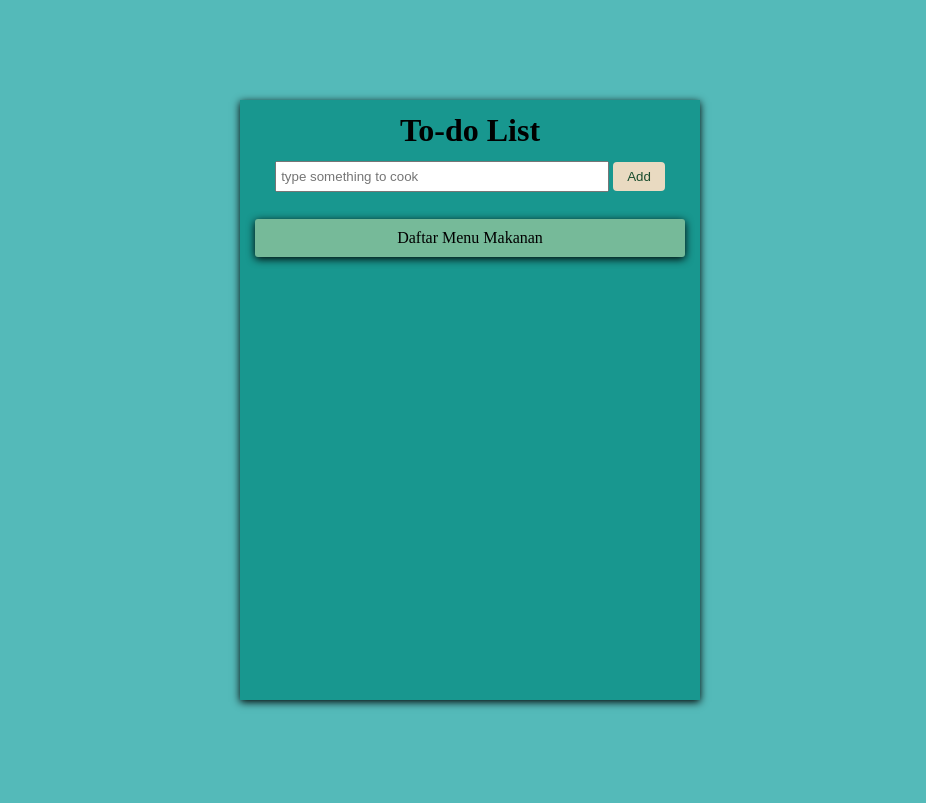
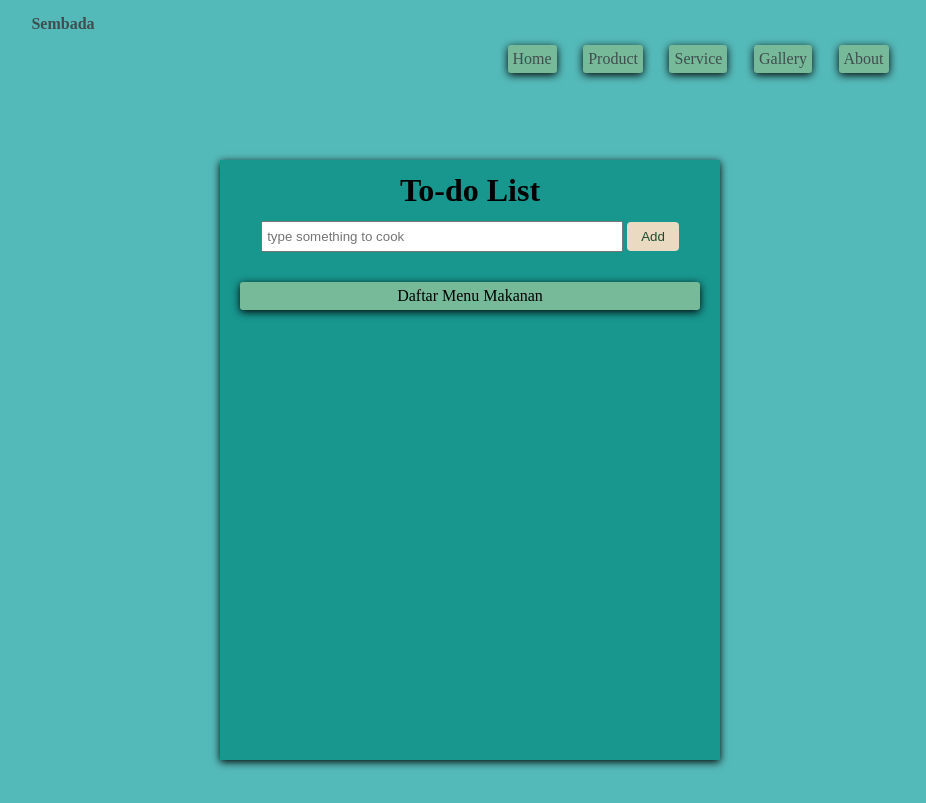
Before and after one commit to SEMBADAAYUMI/membuat-to-do-list, a plain HTML site: page index.html in a window 1280 px wide. Shown: the whole page, without its empty margins (170-1096 px from the left). Drawn offline with Linux system fonts and the light colour scheme.

Commit message:
menambahkan navbar

```diff
--- a/index.html
+++ b/index.html
@@ -8,6 +8,18 @@
     <link rel="stylesheet" href="style.css" />
   </head>
   <body>
+    <nav>
+      <div class="logo">
+        <h4>Sembada</h4>
+      </div>
+      <ul>
+        <li><a href="">Home</a></li>
+        <li><a href="">Product</a></li>
+        <li><a href="">Service</a></li>
+        <li><a href="">Gallery</a></li>
+        <li><a href="">About</a></li>
+      </ul>
+    </nav>
     <div class="container">
       <h1>To-do List</h1>
       <div class="add-element">
--- a/script.js
+++ b/script.js
@@ -16,8 +16,8 @@ btn.addEventListener("click", () => {
 });
 //now lets write the function that will allow us to mark the done subject
 //function ini tidak bekerja sebagaimana mestinya di video tutorial padahal sudah diikuti sama persis
-list.addEventListener("click", (i) => {
-  if (i.target.tagName == "LI") {
-    i.target.classList.toggle("checked");
+list.addEventListener("click", (e) => {
+  if (e.target.tagName == "li") {
+    e.target.classList.toggle("checked");
   }
 });
--- a/style.css
+++ b/style.css
@@ -5,15 +5,33 @@
 }
 body {
   background-color: #54bab9;
+  margin-bottom: 700px;
+}
+/* nav-bar */
+nav {
+  display: flex;
+  justify-content: space-around;
+  padding: 15px 5px 0;
+  color: #3f4e4f;
+}
+nav ul {
+  display: flex;
+  list-style: none;
+  width: 30%;
+  justify-content: space-between;
+}
+nav ul li a {
+  color: #3f4e4f;
+  text-decoration: none;
 }
 .container {
   position: absolute;
   left: 50%;
   top: 50%;
-  transform: translate(-50%, -50%);
+  transform: translate(-50%, -40%);
   background-color: #18978f;
   box-shadow: 0 2px 8px rgba(0, 0, 0, 1);
-  width: 460px;
+  width: 500px;
   height: 600px;
   text-align: center;
 }
@@ -35,17 +53,17 @@ button {
   color: #1a4d2e;
 }
 .element-list {
-  height: 550px;
+  height: 500px;
   overflow: auto;
 }
 ul {
-  padding: 15px;
+  padding: 20px;
 }
 li {
   list-style: none;
-  padding: 10px 5px;
+  padding: 5px 5px;
   background-color: #76ba99;
-  margin: 12px 0;
+  margin: 10px 0;
   box-shadow: 0 2px 8px rgba(0, 0, 0, 1);
   border-radius: 3px;
   transition: 0.4s;
```
